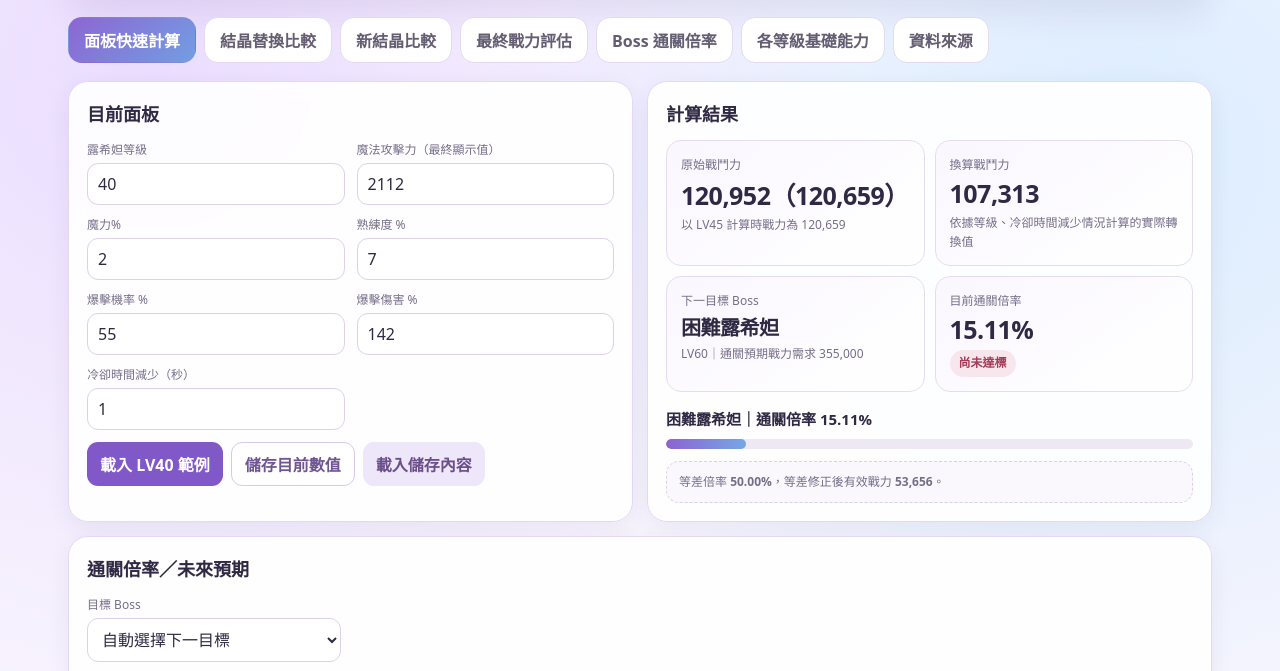
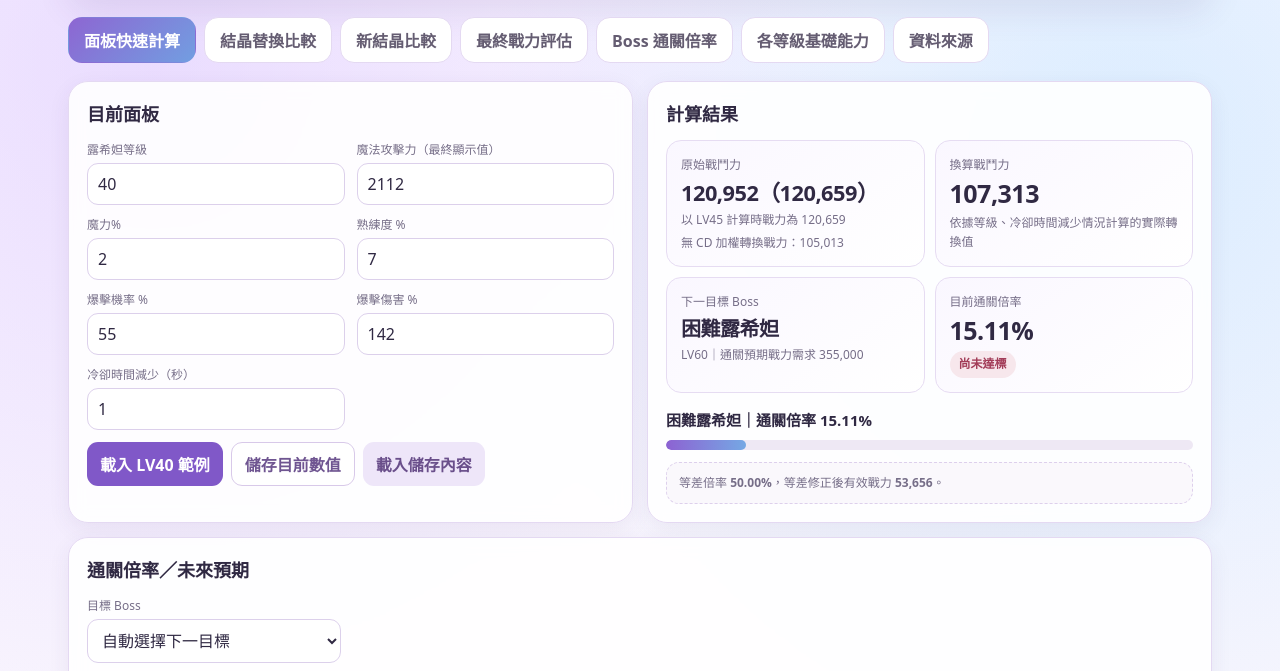
Before and after one commit to dimk50704-cloud/FORBURNNINGLCD, a plain HTML site: page index.html in a window 1280 px wide. Shown: the part 119-790 px from the top of the page. Drawn offline with Linux system fonts and the light colour scheme.

Commit message:
Add files via upload

```diff
--- a/index.html
+++ b/index.html
@@ -1,5 +1,5 @@
 <!doctype html>
-<!-- 變身燃燒戰鬥力計算機 V1.1｜GitHub Pages 可直接使用：整份 index.html 覆蓋即可更新 -->
+<!-- 變身燃燒戰鬥力計算機 V1.11｜GitHub Pages 可直接使用：整份 index.html 覆蓋即可更新 -->
 <html lang="zh-Hant">
 <head>
 <meta charset="utf-8">
@@ -14,6 +14,7 @@ h1{font-size:30px;margin:0}.sub{color:var(--muted);font-size:14px;line-height:1.
 .formgrid{display:grid;grid-template-columns:repeat(2,minmax(0,1fr));gap:10px 12px}.field label{display:block;font-size:12px;color:var(--muted);margin:0 0 5px}input,select{width:100%;border:1px solid #dcd0eb;background:#fff;color:var(--ink);border-radius:11px;padding:9px 10px;font:inherit;outline:none}input:focus,select:focus{border-color:#9b79cf;box-shadow:0 0 0 3px rgba(142,94,201,.10)}
 .btnrow{display:flex;flex-wrap:wrap;gap:8px;margin-top:12px}button{font:inherit}.btn{border:0;border-radius:11px;padding:9px 13px;cursor:pointer;font-weight:700;background:#8058c8;color:#fff}.btn.secondary{background:#fff;color:#6f5591;border:1px solid #d8c9e9}.btn.soft{background:#eee6f9;color:#6a4f8b}
 .kpis{display:grid;grid-template-columns:repeat(2,minmax(0,1fr));gap:10px}.kpi{padding:14px;border-radius:15px;background:linear-gradient(145deg,#faf7ff,#fff);border:1px solid #e6dcf2}.kpi .label{font-size:12px;color:var(--muted)}.kpi .value{font-size:25px;font-weight:900;margin-top:3px;letter-spacing:-.5px}.kpi .small{font-size:12px;color:var(--muted);margin-top:4px;line-height:1.55}
+#qRaw{font-size:clamp(16px,1.7vw,22px);white-space:nowrap;font-variant-numeric:tabular-nums}
 .progress{height:10px;background:#eee8f4;border-radius:99px;overflow:hidden;margin-top:8px}.progress>i{display:block;height:100%;background:linear-gradient(90deg,#8d62d2,#75a8e4);border-radius:99px}.note{font-size:12px;line-height:1.7;color:var(--muted);background:#faf8fc;border:1px dashed #ddd0ec;border-radius:13px;padding:10px 12px;margin-top:12px}
 .tablewrap{overflow:auto;border:1px solid var(--line);border-radius:14px}table{border-collapse:collapse;width:100%;min-width:680px;background:#fff}th,td{padding:9px 10px;border-bottom:1px solid #eee8f4;text-align:right;font-size:13px;white-space:nowrap}th{background:#f6f0fc;color:#675a79;position:sticky;top:0;z-index:1}th:first-child,td:first-child{text-align:left}tr:last-child td{border-bottom:0}tr.highlight td{background:#f4ecff;font-weight:800}
 .compare{display:grid;grid-template-columns:1fr 32px 1fr;gap:10px;align-items:start}.arrow{text-align:center;font-size:25px;padding-top:46px;color:#8b6ab6}.statline{display:grid;grid-template-columns:1fr 88px;gap:6px;margin-top:5px}.status{display:inline-block;padding:4px 9px;border-radius:999px;font-size:12px;font-weight:800}.status.low{background:#f7e7ec;color:#a23c58}.status.try{background:#eef0ff;color:#6654b4}.status.ok{background:#e8f4ee;color:#28765b}.status.stable{background:#e1f4eb;color:#1f6d51}.status.phase3{background:#fff1df;color:#9a641f}.good{color:var(--good);font-weight:800}.bad{color:var(--bad);font-weight:800}
@@ -50,7 +51,7 @@ h1{font-size:30px;margin:0}.sub{color:var(--muted);font-size:14px;line-height:1.
 </div><div class="btnrow"><button class="btn" id="loadExample">載入 LV40 範例</button><button class="btn secondary" id="saveQuick">儲存目前數值</button><button class="btn soft" id="loadQuick">載入儲存內容</button></div></div>
 
 <div class="card"><h2>計算結果</h2><div class="kpis">
-<div class="kpi"><div class="label">原始戰鬥力</div><div class="value" id="qRaw">—</div><div class="small" id="qLv45Note">—</div></div>
+<div class="kpi"><div class="label">原始戰鬥力</div><div class="value" id="qRaw">—</div><div class="small" id="qLv45Note">—</div><div class="small" id="qNoCdEq">—</div></div>
 <div class="kpi"><div class="label">換算戰鬥力</div><div class="value" id="qEq">—</div><div class="small">依據等級、冷卻時間減少情況計算的實際轉換值</div></div>
 <div class="kpi"><div class="label">下一目標 Boss</div><div class="value" id="qTargetName" style="font-size:20px">—</div><div class="small" id="qTargetReq">—</div></div>
 <div class="kpi"><div class="label">目前通關倍率</div><div class="value" id="qPassage">—</div><div class="small" id="qPassageStatus">—</div></div>
@@ -136,7 +137,7 @@ h1{font-size:30px;margin:0}.sub{color:var(--muted);font-size:14px;line-height:1.
 <div class="source"><h3>韓國 Inven｜赫麗娜（夢魘） LV93 通關紀錄</h3><div class="plainurl">https://www.inven.co.kr/board/maple/5974/6573353</div></div>
 <div class="source"><h3>台版遊戲實測資料</h3><div class="sub" style="margin-top:7px">LV33 基礎魔力 1254、LV40 基礎魔力 1711／基礎爆擊傷害 135%、LV42 基礎魔力 1837／基礎爆擊傷害 139%。</div></div>
 </div></div></section>
-<div class="footer"><div>變身燃燒戰鬥力計算機</div><div class="footer-meta">版本 V1.1｜最後更新：2026-09-24</div></div>
+<div class="footer"><div>變身燃燒戰鬥力計算機</div><div class="footer-meta">版本 V1.11｜最後更新：2026-09-24</div></div>
 </div>
 
 <script>
@@ -194,7 +195,7 @@ function genericStatus(r){if(r<90)return{text:"尚未達標",cls:"low"};if(r<100
 function passageFor(state,boss,key){const pen=levelPenalty(state.level,boss.level),effective=state.eq*pen,ratio=effective/boss.ref*100;const status=genericStatus(ratio);return{pen,effective,ratio,status}}
 function projectStateAtLevel(base,targetLv){targetLv=clamp(Math.round(targetLv),1,100);const mp=Math.max(0,num("#qMagicPct"));const cur=levelData(base.level),tar=levelData(targetLv);const currentFlat=base.magic/(1+mp/100);const equipFlat=currentFlat-cur.magic;const magic=Math.floor((tar.magic+equipFlat)*(1+mp/100)+1e-9);const extraCritDmg=base.critDmg-cur.critDmg;return calcFromPanel({level:targetLv,magic,magicPct:mp,mastery:base.mastery,crit:base.crit,critDmg:tar.critDmg+extraCritDmg,cd:base.cd})}
 function nextTens(level){const n1=Math.min(100,Math.floor(level/10)*10+10),n2=Math.min(100,n1+10);const out=[level];if(n1!==level)out.push(n1);if(n2!==n1)out.push(n2);return out}
-function renderQuick(){const s=quickState();const lv45=calcFromPanel({...s,level:45});$("#qRaw").textContent=`${fmt(s.rawCd)}（${fmt(lv45.eq)}）`;$("#qLv45Note").textContent=`以 LV45 計算時戰力為 ${fmt(lv45.eq)}`;$("#qEq").textContent=fmt(s.eq);
+function renderQuick(){const s=quickState();const lv45=calcFromPanel({...s,level:45});const noCdEq=s.raw*eqFactor(s.level,0);$("#qRaw").textContent=`${fmt(s.rawCd)}（${fmt(lv45.eq)}）`;$("#qLv45Note").textContent=`以 LV45 計算時戰力為 ${fmt(lv45.eq)}`;$("#qNoCdEq").textContent=`無 CD 加權轉換戰力：${fmt(noCdEq)}`;$("#qEq").textContent=fmt(s.eq);
 const autoKey=autoBossKey(s.level),boss=BOSSES[autoKey],p=passageFor(s,boss,autoKey);$("#qTargetName").textContent=boss.name;$("#qTargetReq").textContent=`LV${boss.level}｜通關預期戰力需求 ${fmt(boss.ref)}`;$("#qPassage").textContent=pct(p.ratio);$("#qPassageStatus").innerHTML=`<span class="status ${p.status.cls}">${p.status.text}</span>`;$("#qProgressTitle").textContent=`${boss.name}｜通關倍率 ${pct(p.ratio)}`;$("#qProgress").style.width=`${Math.min(100,p.ratio)}%`;$("#qBossNote").innerHTML=`等差倍率 <b>${pct(p.pen*100)}</b>，等差修正後有效戰力 <b>${fmt(p.effective)}</b>。`;
 renderBossPreview();renderBossTable();renderMarginals();renderCdTable();renderGrowth();renderPresetCompare();renderCompare();renderWeaponCompare()}
 function inferFlatMagic(finalMagic,mp){return finalMagic/(1+mp/100)}
```
